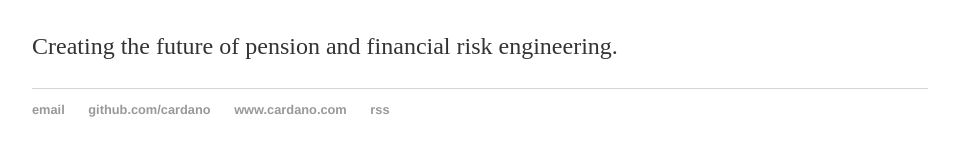
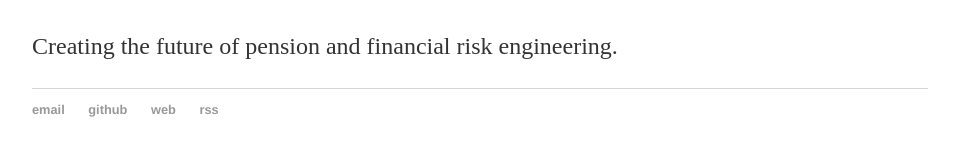
Before and after one commit to ronlawrence/cardano.github.io, a Jekyll site: the page built from index.html, in a window 1280 px wide. Shown: the part 167-323 px from the top of the page, without its empty margins (160-1119 px from the left). Built offline with Jekyll 4.4.1, drawn with Linux system fonts in a browser that asks for light colours.

Commit message:
updating links

```diff
--- a/_layouts/default.html
+++ b/_layouts/default.html
@@ -22,8 +22,8 @@
   <footer>
     <ul>
       <li><a href="mailto:engineering@cardano.com">email</a></li>
-      <li><a href="http://github.com/cardano">github.com/cardano</a></li>
-      <li><a href="http://www.cardano.com">www.cardano.com</a></li>
+      <li><a href="http://github.com/cardano">github</a></li>
+      <li><a href="http://www.cardano.com">web</a></li>
       <li><a href="https://cardano.github.io/blog/atom.xml">rss</a></li>
     </ul>
   </footer>
```
